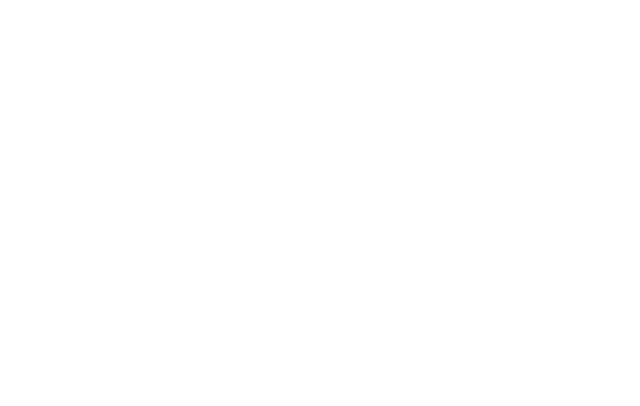
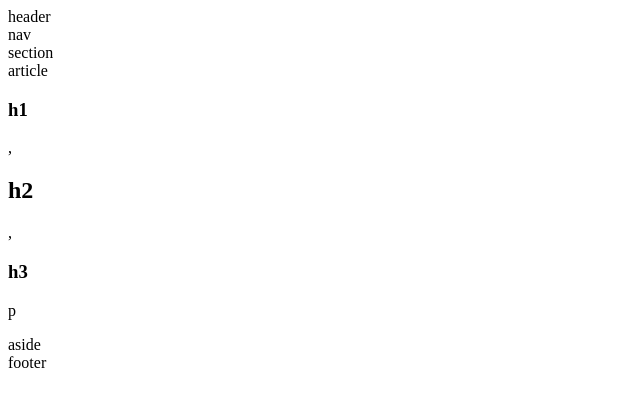
Before and after one commit to huseyinkuru62/HW-Wireframe, a plain HTML site: page index.html in a window 1280 px wide. Shown: the whole page, without its empty margins (0-640 px from the left). Drawn offline with Linux system fonts and the light colour scheme; files that its build step writes are made by us from their sources.

Commit message:
add sections and change title

```diff
--- a/index.html
+++ b/index.html
@@ -4,10 +4,35 @@
     <meta charset="UTF-8">
     <meta name="viewport" content="width=device-width, initial-scale=1.0">
     <meta http-equiv="X-UA-Compatible" content="ie=edge">
-    <title>Document</title>
+    <title>HW-Wireframe</title>
     <link rel="stylesheet" href="style.css">
 </head>
 <body>
-
+    <div class="container">
+        <header>
+            header
+        </header>
+        <nav>
+            nav
+        </nav>
+        <section>
+            section
+            <article>
+                article
+                <div class="headings">
+                    <h1>h1</h1>,
+                    <h2>h2</h2>,
+                    <h3>h3</h3>
+                </div>
+                <p>p</p>
+            </article>
+        </section>
+        <aside>
+            aside
+        </aside>
+        <footer>
+            footer
+        </footer>
+    </div>
 </body>
 </html>
```
